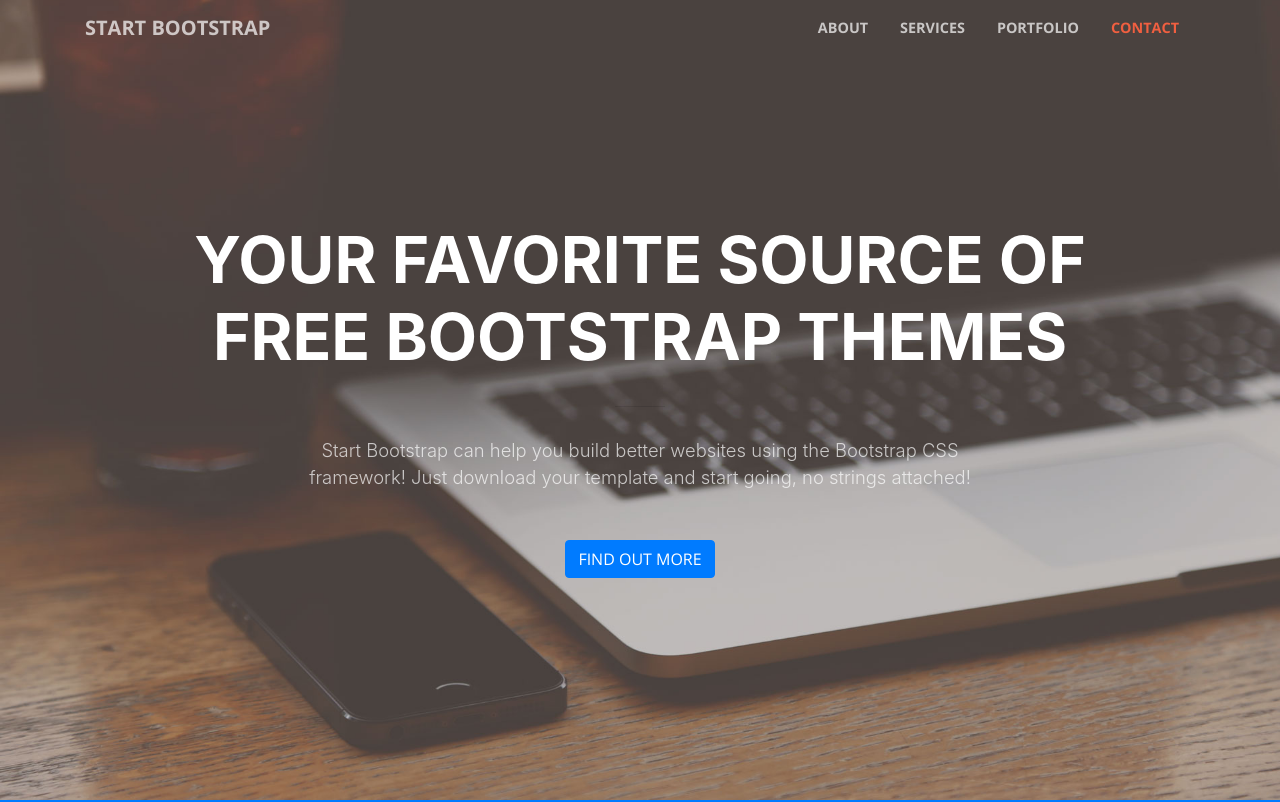
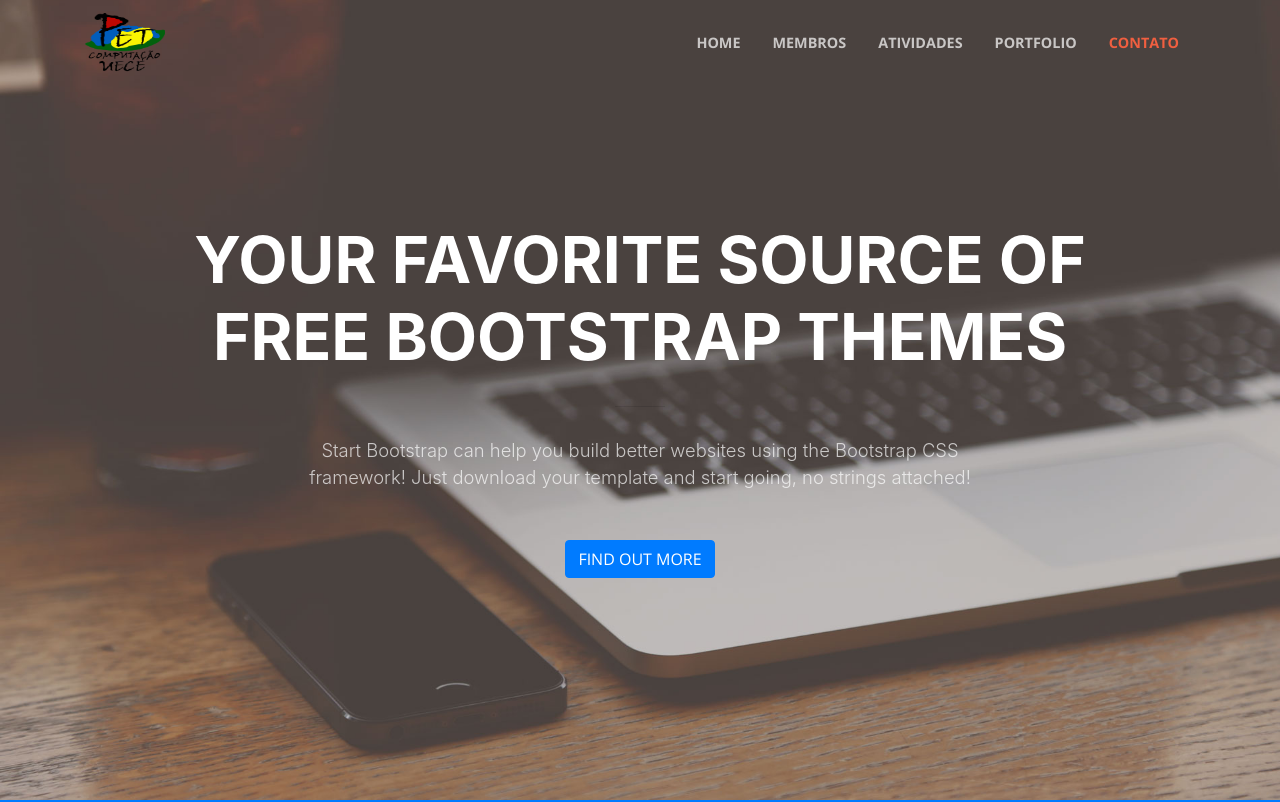
Before and after one commit to gsevla/PETsite, a website with bundled scripts: page oficial/index.html in a window 1280 px wide. Shown: the top 802 px of the page. Built offline with nearby package versions, Linux system fonts and the light colour scheme.

Commit message:
edições no index

```diff
--- a/oficial/index.html
+++ b/oficial/index.html
@@ -8,7 +8,7 @@
     <meta name="description" content="">
     <meta name="author" content="">
 
-    <title>Creative - Start Bootstrap Theme</title>
+    <title>PET Computação - UECE</title>
 
     <!-- Bootstrap core CSS -->
     <link href="vendor/bootstrap/css/bootstrap.min.css" rel="stylesheet">
@@ -31,23 +31,26 @@
     <!-- Navigation -->
     <nav class="navbar navbar-expand-lg navbar-light fixed-top" id="mainNav">
       <div class="container">
-        <a class="navbar-brand js-scroll-trigger" href="#page-top">Start Bootstrap</a>
+        <a class="navbar-brand js-scroll-trigger" href="#page-top"><img src="img/Logo PET Computação UECE.png" id="img-logo"></a>
         <button class="navbar-toggler navbar-toggler-right" type="button" data-toggle="collapse" data-target="#navbarResponsive" aria-controls="navbarResponsive" aria-expanded="false" aria-label="Toggle navigation">
           <span class="navbar-toggler-icon"></span>
         </button>
         <div class="collapse navbar-collapse" id="navbarResponsive">
           <ul class="navbar-nav ml-auto">
             <li class="nav-item">
-              <a class="nav-link js-scroll-trigger" href="#about">About</a>
+              <a class="nav-link js-scroll-trigger" href="#about">Home</a>
             </li>
             <li class="nav-item">
-              <a class="nav-link js-scroll-trigger" href="#services">Services</a>
+              <a class="nav-link js-scroll-trigger" href="#services">Membros</a>
+            </li>
+            <li class="nav-item">
+              <a class="nav-link js-scroll-trigger" href="#services">Atividades</a>
             </li>
             <li class="nav-item">
               <a class="nav-link js-scroll-trigger" href="#portfolio">Portfolio</a>
             </li>
             <li class="nav-item">
-              <a class="nav-link js-scroll-trigger" href="#contact">Contact</a>
+              <a class="nav-link js-scroll-trigger" href="#contact">Contato</a>
             </li>
           </ul>
         </div>
```
Also changed, not shown: oficial/css/creative.min.css, oficial/img/Logo PET Computação UECE.png (added).
